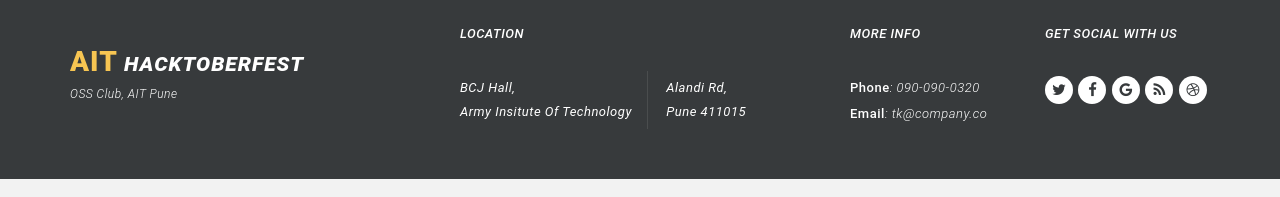
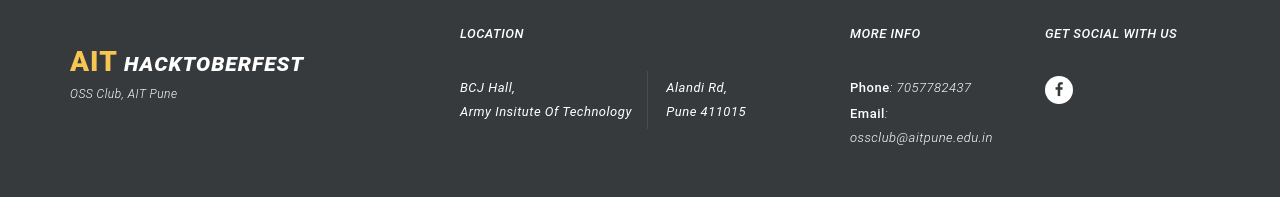
Before and after one commit to Jedi18/Jedi18.github.io, a plain HTML site: page index.html in a window 1280 px wide. Shown: the part 3911-4108 px from the top of the page. Drawn offline with nearby package versions, Linux system fonts and the light colour scheme.

Commit message:
removed unnecessary stuff

```diff
--- a/index.html
+++ b/index.html
@@ -158,8 +158,8 @@ http://www.templatemo.com/tm-506-tinker
                         </div>
                         <div class="item">
                             <div class="testimonials-item">
-                                <p>Very insightful and interesting talk by our very own Jt Secretary, the famous Satya Prakash sir.</p>
-                                <h4>Ted Talk by Satya Prakash Sir</h4>
+                                <p>We will finish with open source contributing round where everyone will work on their first pull requests together.</p>
+                                <h4>Hands on open source contributing</h4>
                                 <span></span>
                             </div>
                         </div>
@@ -304,8 +304,8 @@ http://www.templatemo.com/tm-506-tinker
                     <div class="contact-info">
                         <h4>More Info</h4>
                         <ul>
-                            <li><em>Phone</em>: 090-090-0320</li>
-                            <li><em>Email</em>: tk@company.co</li>
+                            <li><em>Phone</em>: 7057782437</li>
+                            <li><em>Email</em>: ossclub@aitpune.edu.in</li>
                         </ul>
                     </div>
                 </div>
@@ -313,12 +313,7 @@ http://www.templatemo.com/tm-506-tinker
                     <div class="connect-us">
                         <h4>Get Social with us</h4>
                         <ul>
-                            <li><a href="#"><i class="fa fa-twitter"></i></a></li>
-                            <li><a href="#"><i class="fa fa-facebook"></i></a></li>
-                            <li><a href="#"><i class="fa fa-google"></i></a></li>
-                            <li><a href="#"><i class="fa fa-rss"></i></a></li>
-                            <li><a href="#"><i class="fa fa-dribbble"></i></a></li>
-                        </ul>
+                            <li><a href="https://www.facebook.com/groups/ossclubait/"><i class="fa fa-facebook"></i></a></li>
                     </div>
                 </div>
             </div>
```
